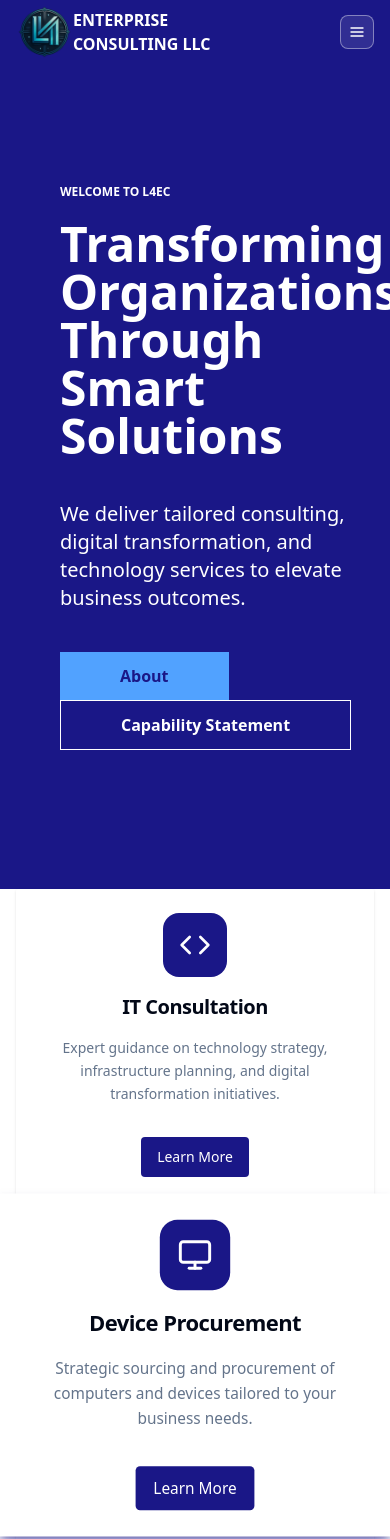
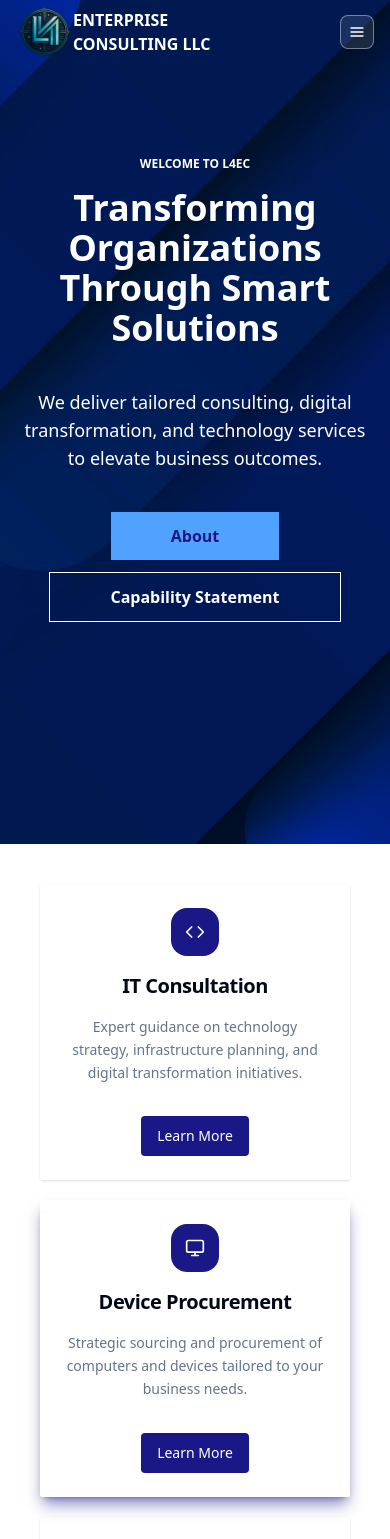
Before and after one commit to LeviUdoh-17/l4ecV2, a React (Vite) app: page / in a window 390 px wide. Shown: the top 1539 px of the page. Built offline with nearby package versions, Linux system fonts and the light colour scheme.

Commit message:
Fix: Responsivness

```diff
--- a/src/components/Footer.jsx
+++ b/src/components/Footer.jsx
@@ -5,7 +5,7 @@ const Footer = () => {
   return (
     <div className="">
       <footer class="bg-slate-950 flex justify-between text-center md:text-start md:px-30 py-10 lg:gap-0 lg:flex-row flex-col gap-7 px-5">
-        <div class="flex items-start gap-2 mx-auto md:mx-0">
+        <div class="flex items-start justify-center lg:justify-start gap-2 mx-auto md:mx-0">
           <img src="/logo.png" alt="Logo" class="w-[4rem]" />
           <p class="flex justify-center items-center flex-col mt-1 font-bold text-white">
             ENTERPRISE <span class="font-normal text-xs">CONSULTING LLC</span>
@@ -74,8 +74,8 @@ const Footer = () => {
             <circle cx="4" cy="4" r="2" />
           </svg>
         </div> */}
-        <div>
-          <p id="copyright" class="text-white flex items-center pt-2">
+        <div className="text-center">
+          <p id="copyright" class="text-white flex items-center text-center justify-center lg:justify-start pt-2">
             &copy; {year} L4 Enterprise Consulting. All rights reserved.
           </p>
         </div>
--- a/src/components/Home/About.jsx
+++ b/src/components/Home/About.jsx
@@ -17,8 +17,8 @@ const statements = [
 
 const About = () => {
   return (
-    <div className="px-20 py-10 relative flex justify-between items-center">
-      <Card className="w-[30rem] h-[25rem] border-none shadow-2xl">
+    <div className="px-20 py-10 pt-10 lg:pt-0 relative flex flex-col lg:flex-row justify-between gap-10 lg:gap-0 items-center">
+      <Card className="w-[30rem] h-[25rem] border-none shadow-2xl lg:mt-0 mt-25">
         <CardTitle>
           <CardHeader className="text-4xl text-slate-800 font-semibold">
             Let us do the work, so that you can focus on what matters.
@@ -35,7 +35,7 @@ const About = () => {
           Learn More
         </Button>
       </Card>
-      <img src="aboutImage.png" className="object-contain h-[35rem] absolute bottom-[-.1rem] left-[40%]" alt="" />
+      <img src="aboutImage.png" className="object-contain h-[35rem] hidden lg:block absolute bottom-[-.1rem] left-[40%]" alt="" />
       <div className="flex flex-col gap-5">
         {
           statements.map((statement) => (
--- a/src/components/Home/HeroSection.jsx
+++ b/src/components/Home/HeroSection.jsx
@@ -3,9 +3,10 @@ import Navbar from '../navbar'
 
 const HeroSection = () => {
   return (
-    <section id='Hero section' className='relative h-[130vh] bg-[#1A1787]'>
+    <section id='Hero section' className='relative pt-30 h-screen lg:h-[130vh] bg-[#1A1787]'>
         <Navbar/>
-        <div id='Container' className='relative z-10 flex '>
+        {/* DESKTOP VIEW */}
+        <div id='Container' className='hidden relative z-10 lg:flex '>
             <div id='Left' className='mt-30 ml-15 flex flex-col text-white'>
                 <p className='text-xs font-bold font-sans'>WELCOME TO L4EC</p>
                 <h3 className='text-5xl mt-5 mb-10 font-bold'>Transforming Organizations Through Smart Solutions</h3>
@@ -20,6 +21,19 @@ const HeroSection = () => {
                 <img src="/humanHero.png" alt="human in the hero section" className='object-contain h-[35rem] absolute z-30 top-[3.72rem] right-15 ' />
             </div>
         </div>
+        {/* MOBILE VIEW */}
+        <div className='lg:hidden h-screen'>
+            <img src="/heroBg.png" className='object-cover h-full absolute top-0' alt="" />
+            <div className='relative z-10 px-4 sm:px-10 text-center text-white pt-9'>
+                <p className='text-xs font-semibold font-sans'>WELCOME TO L4EC</p>
+                <h3 className='text-4xl md:text-5xl mt-4 mb-10 font-bold'>Transforming Organizations Through Smart Solutions</h3>
+                <p className='text-lg md:text-xl '>We deliver tailored consulting, digital transformation, and technology services to elevate business outcomes.</p>
+                <div className='mt-10 flex flex-col justify-center items-center gap-3'>
+                    <button className='px-15 py-3 bg-blue-400 font-bold hover:bg-white text-[#1A1787]'>About</button>
+                    <button className='border border-white px-15 py-3 hover:bg-white hover:text-[#1A1787] font-semibold'>Capability Statement</button>
+                </div>
+            </div>
+        </div>
     </section>
   )
 }
--- a/src/components/Home/Services.tsx
+++ b/src/components/Home/Services.tsx
@@ -1,4 +1,3 @@
-import { scale } from "framer-motion";
 import { Button } from "../ui/button";
 import { Card, CardContent, CardDescription, CardHeader, CardTitle } from "../ui/card";
 import { LuCode, LuUsers, LuMonitor, LuSettings } from "react-icons/lu";
@@ -11,26 +10,26 @@ const Services = () => {
       title: "IT Consultation",
       description: "Expert guidance on technology strategy, infrastructure planning, and digital transformation initiatives.",
       features: ["Technology Assessment", "Strategic Planning", "Implementation Roadmaps"],
-      scale: "h-[20rem] my-auto"
+      scale: "h-full lg:h-[20rem] my-auto"
     },
     {
       icon: LuMonitor,
       title: "Device Procurement",
       description: "Strategic sourcing and procurement of computers and devices tailored to your business needs.",
       features: ["Needs Assessment", "Vendor Management", "Cost Optimization"],
-      scale: "scale-110 z-10 shadow-lg shadow-[#1A1787]/50"
+      scale: "lg:scale-110 scale-100 z-10 shadow-lg shadow-[#1A1787]/50"
     },
     {
       icon: LuSettings,
       title: "Program Management",
       description: "End-to-end program management ensuring successful delivery of your technology initiatives.",
       features: ["Project Planning", "Risk Management", "Quality Assurance"],
-      scale: "h-[20rem] my-auto"
+      scale: "h-full lg:h-[20rem] my-auto"
     }
   ];
 
   return (
-    <section id="services" className="relative bottom-52 bg-background">
+    <section id="services" className="relative z-20 mx-6 mt-10 lg:mt-0 bottom-0 lg:bottom-52 bg-background">
       <div className="container mx-auto px-4">
         {/* <div className="text-center mb-16">
           <h2 className="text-4xl lg:text-5xl font-bold text-foreground mb-4">
@@ -42,12 +41,12 @@ const Services = () => {
           </p>
         </div> */}
 
-        <div className="grid md:grid-cols-2 lg:grid-cols-3 gap-0">
+        <div className="grid md:grid-cols-1 mb-10 md:mb-0 lg:grid-cols-3 gap-5 lg:gap-0">
           {services.map((service, index) => (
             <Card key={index} className={`relative group hover:shadow-card transition-smooth rounded-xs border-0 bg-white ${service.scale}`}>
               <CardHeader className="text-center pb-4">
-                <div className="w-16 h-16 mx-auto mb-4 bg-[#1A1787] rounded-2xl flex items-center justify-center group-hover:scale-110 transition-bounce">
-                  <service.icon className="w-8 h-8 text-white" />
+                <div className="w-12 h-12 md:w-16 md:h-16 mx-auto mb-4 bg-[#1A1787] rounded-2xl flex items-center justify-center group-hover:scale-110 transition-bounce">
+                  <service.icon className="w-5 h-5 md:w-8 md:h-8 text-white" />
                 </div>
                 <CardTitle className="text-xl font-bold text-foreground">
                   {service.title}
--- a/src/components/navbar.jsx
+++ b/src/components/navbar.jsx
@@ -1,4 +1,4 @@
-import {useState} from 'react'
+import {useState, useEffect} from 'react'
 import { Link, useNavigate } from 'react-router-dom'
 import { LuAlignJustify, LuX } from 'react-icons/lu';
 
@@ -13,8 +13,19 @@ const Navbar = () => {
   ]
   const [toggle, setToggle] = useState(false)
   const handleClick = () => setToggle(!toggle);
+  const [scrolled, setScrolled] = useState(false);
+
+  useEffect(() => {
+    const handleScroll = () => {
+      // Change 80 to the height of your hero section if needed
+      const heroHeight = document.getElementById('hero')?.offsetHeight || 400;
+      setScrolled(window.scrollY >  10);
+    };
+    window.addEventListener('scroll', handleScroll);
+    return () => window.removeEventListener('scroll', handleScroll);
+  }, []);
   return (
-    <div className={` z-100 bg-transparent text-white font-semibold rounded-2xl rounded-t-none w-full h-[4rem] flex items-center px-4 md:px-10 ${toggle ? ('pt-4 h-[20rem] bg-white/10 backdrop-blur-lg flex-col gap-5 absolute'): 'justify-between relative'}`}>
+    <div id='nav' className={`z-100 relative font-semibold rounded-2xl rounded-t-none w-full h-[4rem] flex items-center px-4 md:px-10 top-0 left-0 transition-all duration-300 ${scrolled ? 'bg-white/80 backdrop-blur-lg text-black shadow-card' : 'bg-transparent text-white'} ${toggle ? ('pt-4 h-[20rem] bg-white/10 backdrop-blur-lg flex-col gap-5 absolute'): 'justify-between relative'}`} style={{zIndex: 100, position: 'fixed'}}>
       <div className='flex justify-between w-full items-center'>
         <div className='flex'>
           <img  src="/logo.png" alt="Logo" className='object-contain h-[3.56rem]' />
```
Also changed, not shown: src/components/Home/PartnerSection.jsx (+5 -5 lines).
